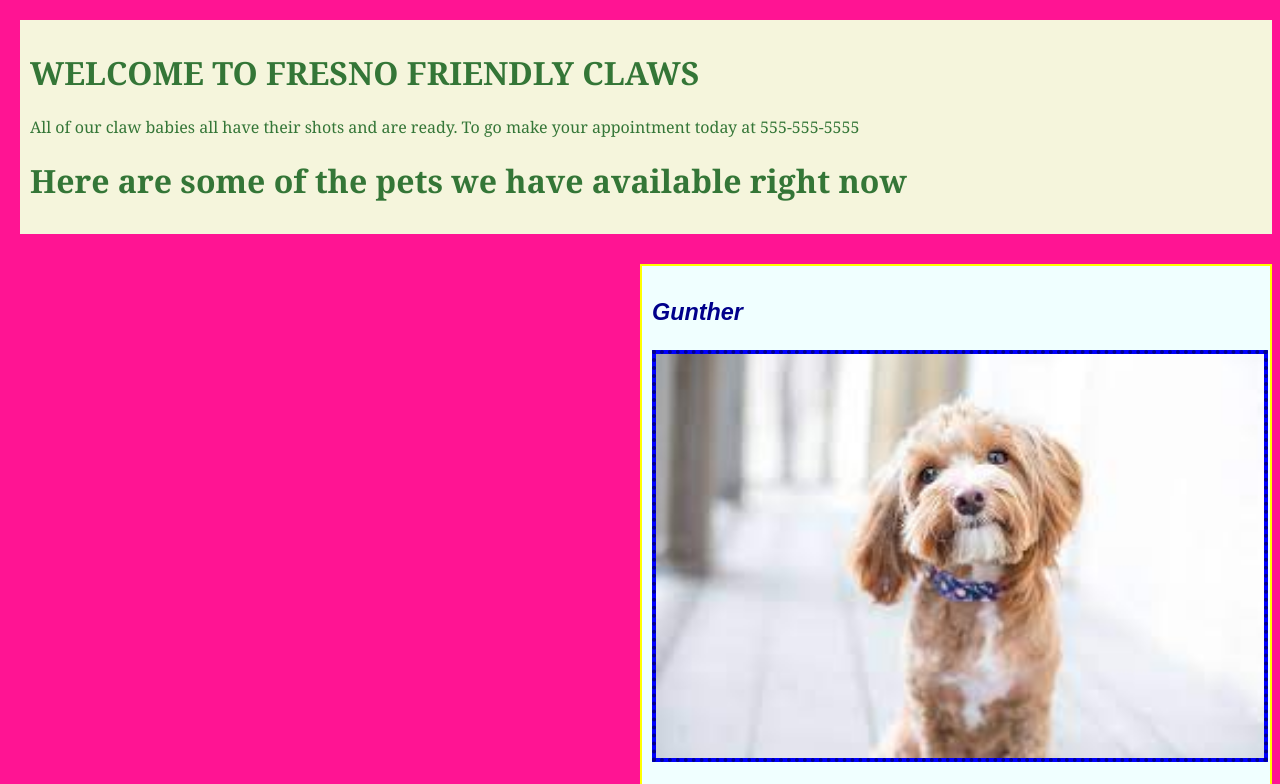
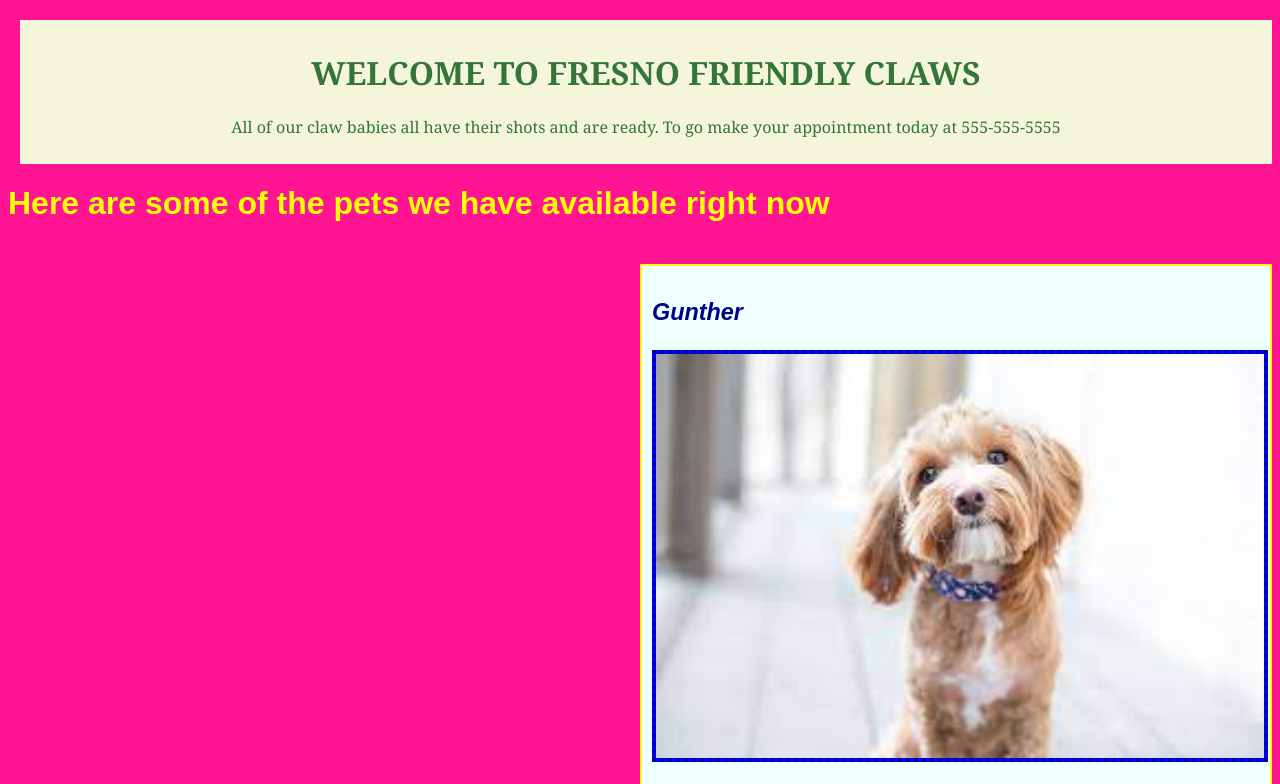
Before and after one commit to ChrisRDavila/animal-shelter, a plain HTML site: page index.html in a window 1280 px wide. Shown: the top 784 px of the page. Drawn offline with Linux system fonts and the light colour scheme.

Commit message:
fix h1 to seperate from header at top of page

```diff
--- a/css/styles.css
+++ b/css/styles.css
@@ -27,6 +27,7 @@ body {font-family: sans-serif;
       box-sizing: border-box;
       box-shadow: 10px;
       font-family: Cambria, Cochin, Georgia, Times, 'Times New Roman', serif;
+      text-align: center;
 }
 .size {width:100%;
      height: auto;
--- a/index.html
+++ b/index.html
@@ -8,8 +8,8 @@
 <div class="top">
   <h1>WELCOME TO FRESNO FRIENDLY CLAWS</h1>
     <p>All of our claw babies all have their shots and are ready. To go make your appointment today at 555-555-5555</p>
-  <h1>Here are some of the pets we have available right now</h1>
 </div>
+    <h1 style="color:yellow ;">Here are some of the pets we have available right now</h1>
   <div class="column">
   <h3>Gunther</h3>
   <img src="img/dog1.jpeg" class="size">
```
